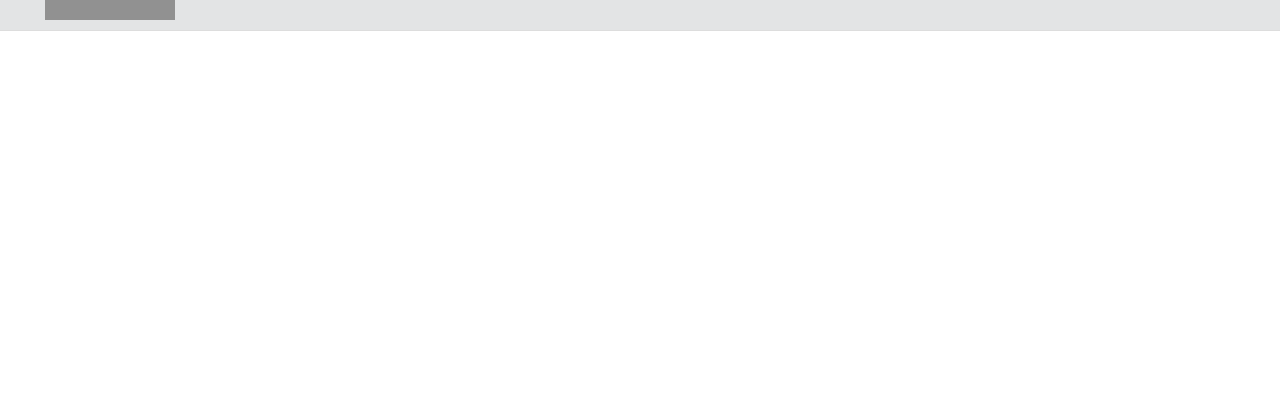
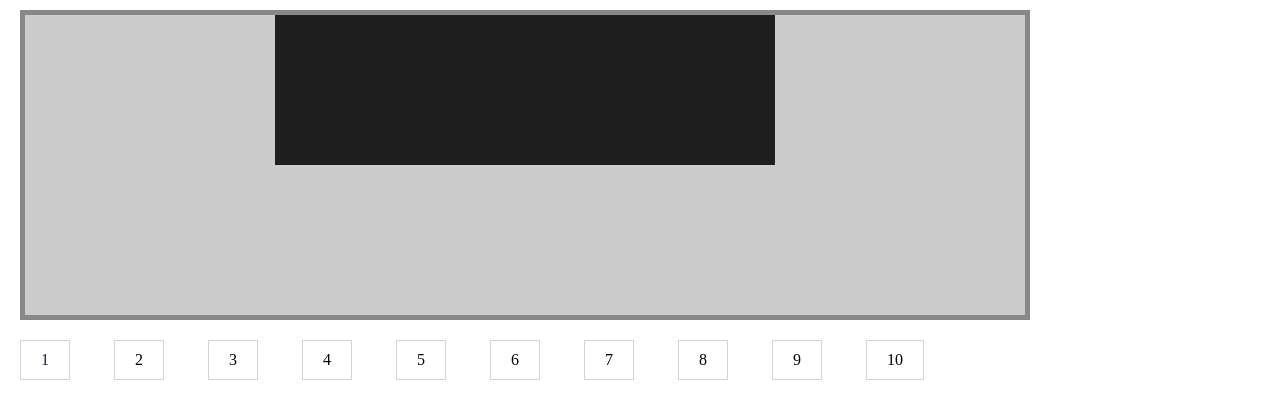
Before and after one commit to sep85911/FrontEnd, a plain HTML site: page Model002.html in a window 1280 px wide. Drawn offline with Linux system fonts and the light colour scheme.

Commit message:
202212071637

```diff
--- a/Model002.html
+++ b/Model002.html
@@ -17,5 +17,18 @@
             <div class="right"></div>
         </div>
     </div>
+
+    <ul class="pages">
+        <li><a href="http://www.baidu.com">1</a></li>
+        <li>2</li>
+        <li>3</li>
+        <li>4</li>
+        <li>5</li>
+        <li>6</li>
+        <li>7</li>
+        <li>8</li>
+        <li>9</li>
+        <li>10</li>
+    </ul>
 </body>
 </html>
--- a/css/Model002.css
+++ b/css/Model002.css
@@ -6,24 +6,42 @@
 
 #shortcut
 {
-    border-bottom:1px solid #ddd;
-    background-color: #e3e4e5;
-    height:30px;
+    background-color: #ccc;
+    width:1000px;
+    height:300px;
+    margin:10px 20px;
+    border: 5px solid #888;
 }
 
 #shortcut .top-nav
 {
-    height: 30px;
-    line-height:30px;
-    color:#999;
-    margin:auto;
-    width:1190px;
+    width:50%;
+    height:50%;
+    background-color: #1f1f1f;
+    margin:0 auto;
 }
 
-#shortcut .top-nav .left
+.pages li
 {
-    padding: 5px;
-    width: 120px;
-    height: 10px;
-    background-color: #919191;
+    list-style-type: none;
+    display: inline-block;
+    margin:10px 20px;
+    border:1px solid #d3d3d3;
+    padding:10px 20px;
 }
+
+li a
+{
+   color: #1c1c3c;
+   text-decoration: none;
+}
+
+a:hover
+{
+   color: #1c1c3c;
+}
+
+a:visited
+{
+   color: #1c1c3c;
+}
```
